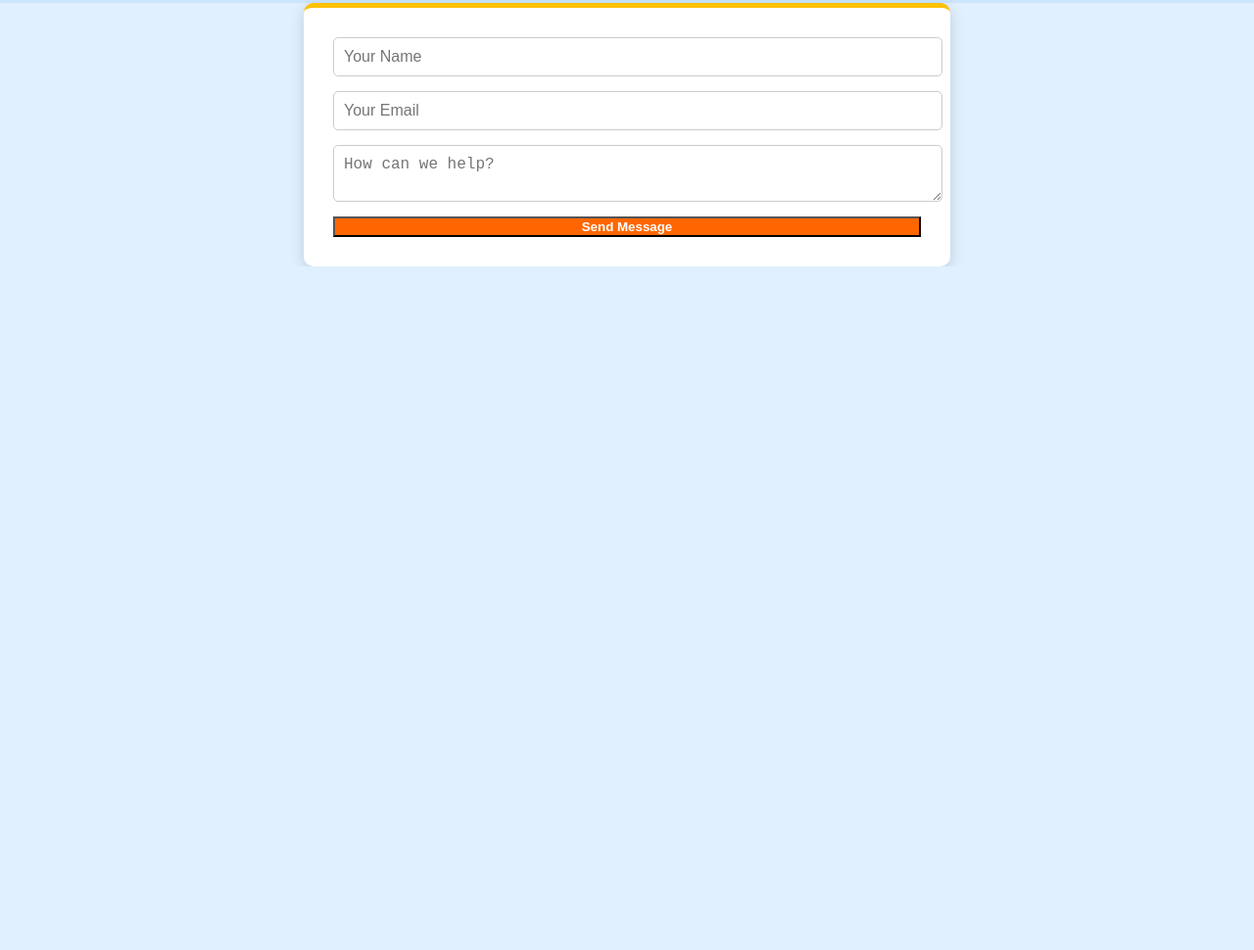
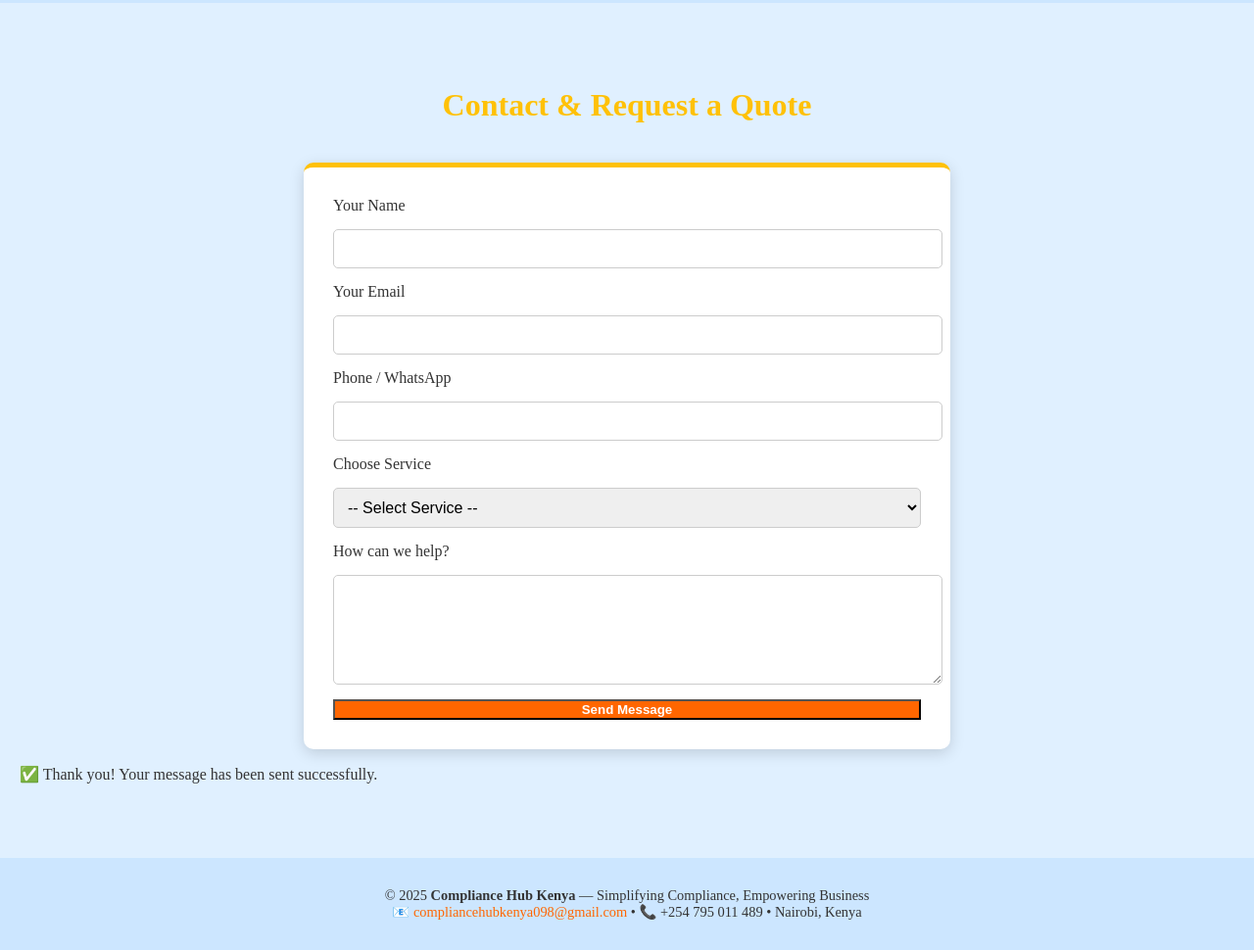
Before and after one commit to justinegikuri-art/compliance-suite, a plain HTML site: page index.html in a window 1280 px wide. Shown: the part 2139-3109 px from the top of the page at 98% size. Before the commit the page ends 2411 px from the top, so only its background shows below. Drawn offline with Linux system fonts and the light colour scheme.

Commit message:
Update contact form and footer info

```diff
--- a/index.html
+++ b/index.html
@@ -4,20 +4,16 @@
   <meta charset="UTF-8" />
   <meta name="viewport" content="width=device-width, initial-scale=1.0" />
   <title>Compliance Hub Kenya — Simplifying Compliance, Empowering Business</title>
-
   <!-- SEO Meta Tags -->
   <meta name="description" content="Compliance Hub Kenya helps individuals, SMEs, and organizations with KRA filings, payroll, statutory compliance, business registration, and more. Affordable, reliable support services.">
   <meta name="keywords" content="Compliance, KRA, Tax Filing, Payroll, Business Registration, Kenya, SMEs, Landlords, Statutory Compliance">
   <meta name="author" content="Compliance Hub Kenya">
-
   <!-- Social Sharing -->
   <meta property="og:title" content="Compliance Hub Kenya — Simplifying Compliance, Empowering Business">
   <meta property="og:description" content="Trusted partner for KRA filings, payroll, business registration, and more. Reliable support services in Kenya.">
   <meta property="og:type" content="website">
   <meta property="og:image" content="https://www.compliancehubkenya.com/logo.png">
-
   <link rel="icon" href="https://www.compliancehubkenya.com/favicon.ico" type="image/x-icon">
-
   <!-- Styles -->
   <style>
     body {
@@ -55,15 +51,12 @@
     .btn-yellow:hover { background-color: #e6ac00; transform: translateY(-2px); }
     .btn-orange { background-color: #ff6600; color: white; }
     .btn-orange:hover { background-color: #e65c00; transform: translateY(-2px); }
-
     .container { display: flex; flex-wrap: wrap; justify-content: center; gap: 20px; max-width: 1000px; margin: 0 auto; }
     .card { background: white; border-radius: 10px; padding: 20px; flex: 1 1 300px; box-shadow: 0px 4px 10px rgba(0,0,0,0.1); }
     .service-card { border-left: 5px solid #ff6600; }
     .pricing-card { border-top: 5px solid #ffc107; text-align: center; }
-
     h2 { font-size: 2rem; color: #ffc107; text-align: center; margin-bottom: 40px; }
     h3 { font-size: 1.5rem; color: #ff6600; margin-bottom: 15px; }
-
     form {
       max-width: 600px; margin: 0 auto;
       display: flex; flex-direction: column; gap: 15px;
@@ -83,7 +76,6 @@
       transition: background 0.3s ease, transform 0.3s ease;
     }
     button[type="submit"]:hover { background-color: #e65c00; transform: translateY(-2px); }
-
     #form-success {
       display: none;
       text-align: center;
@@ -94,14 +86,12 @@
       padding: 10px;
       border-radius: 5px;
     }
-
     footer {
       text-align: center; padding: 30px 20px;
       background-color: #cce6ff; font-size: 0.9rem; color: #333;
     }
     footer a { color: #ff6600; text-decoration: none; transition: 0.3s; }
     footer a:hover { color: #e65c00; }
-
     @media (max-width: 768px) {
       h1 { font-size: 2.2rem; }
       h2 { font-size: 1.6rem; }
@@ -121,7 +111,6 @@
       <a href="#contact-form">Contact</a>
     </nav>
   </header>
-
   <section id="hero" class="hero">
     <h1>Stay Compliant. Stay Confident.</h1>
     <p>Kenya’s trusted partner for <strong>KRA filings, payroll, and business documentation</strong>. Let us handle your compliance so you can focus on growing your business.</p>
@@ -130,7 +119,6 @@
       <a href="https://wa.me/254795011489?text=Hi%20Compliance%20Hub%2C%20I%27d%20like%20to%20get%20help%20with%20my%20KRA%20compliance." target="_blank" class="btn btn-yellow">Chat on WhatsApp</a>
     </div>
   </section>
-
   <section id="services" style="background-color:#e0f0ff;">
     <h2>Our Services</h2>
     <div class="container">
@@ -144,7 +132,6 @@
       <div class="card service-card"><h3>Account Management</h3><p>Compliance calendars, secure document storage, and personalized month-to-month support.</p></div>
     </div>
   </section>
-
   <section id="pricing" style="background-color:#cce6ff;">
     <h2>Pricing</h2>
     <div class="container">
@@ -153,9 +140,38 @@
       <div class="card pricing-card"><h3>Custom Plan</h3><p style="font-weight:bold; font-size:1.2rem;">Custom Pricing</p><p>Tailored solutions for NGOs, SACCOs, and large clients with dedicated manager & proposal support.</p><a href="#contact-form" class="btn btn-blue">Get Started</a></div>
     </div>
   </section>
-<form name="contact" method="POST" data-netlify="true">
-  <input type="text" name="name" placeholder="Your Name" required>
-  <input type="email" name="email" placeholder="Your Email" required>
-  <textarea name="message" placeholder="How can we help?" required></textarea>
-  <button type="submit">Send Message</button>
-</form>
+<section id="contact" class="contact-section">
+  <h2>Contact & Request a Quote</h2>
+  <form name="contact" method="POST" data-netlify="true">
+    <input type="hidden" name="form-name" value="contact">
+    <label>Your Name</label>
+    <input type="text" name="name" required>
+    <label>Your Email</label>
+    <input type="email" name="email" required>
+    <label>Phone / WhatsApp</label>
+    <input type="text" name="phone" required>
+    <label>Choose Service</label>
+    <select name="service" required>
+      <option value="">-- Select Service --</option>
+      <option>Tax Filing</option>
+      <option>Payroll</option>
+      <option>Business Registration</option>
+      <option>Grant Writing</option>
+      <option>Business Plans & Pitch Decks</option>
+      <option>Rental Income Filing</option>
+      <option>Account Management</option>
+      <option>Other</option>
+    </select>
+    <label>How can we help?</label>
+    <textarea name="message" rows="5" required></textarea>
+    <button type="submit">Send Message</button>
+  </form>
+  <p>✅ Thank you! Your message has been sent successfully.</p>
+</section>
+
+<!-- Footer -->
+<footer>
+  © 2025 <strong>Compliance Hub Kenya</strong> — Simplifying Compliance, Empowering Business<br>
+  📧 <a href="mailto:compliancehubkenya098@gmail.com">compliancehubkenya098@gmail.com</a> •
+  📞 +254 795 011 489 • Nairobi, Kenya
+</footer>
```
